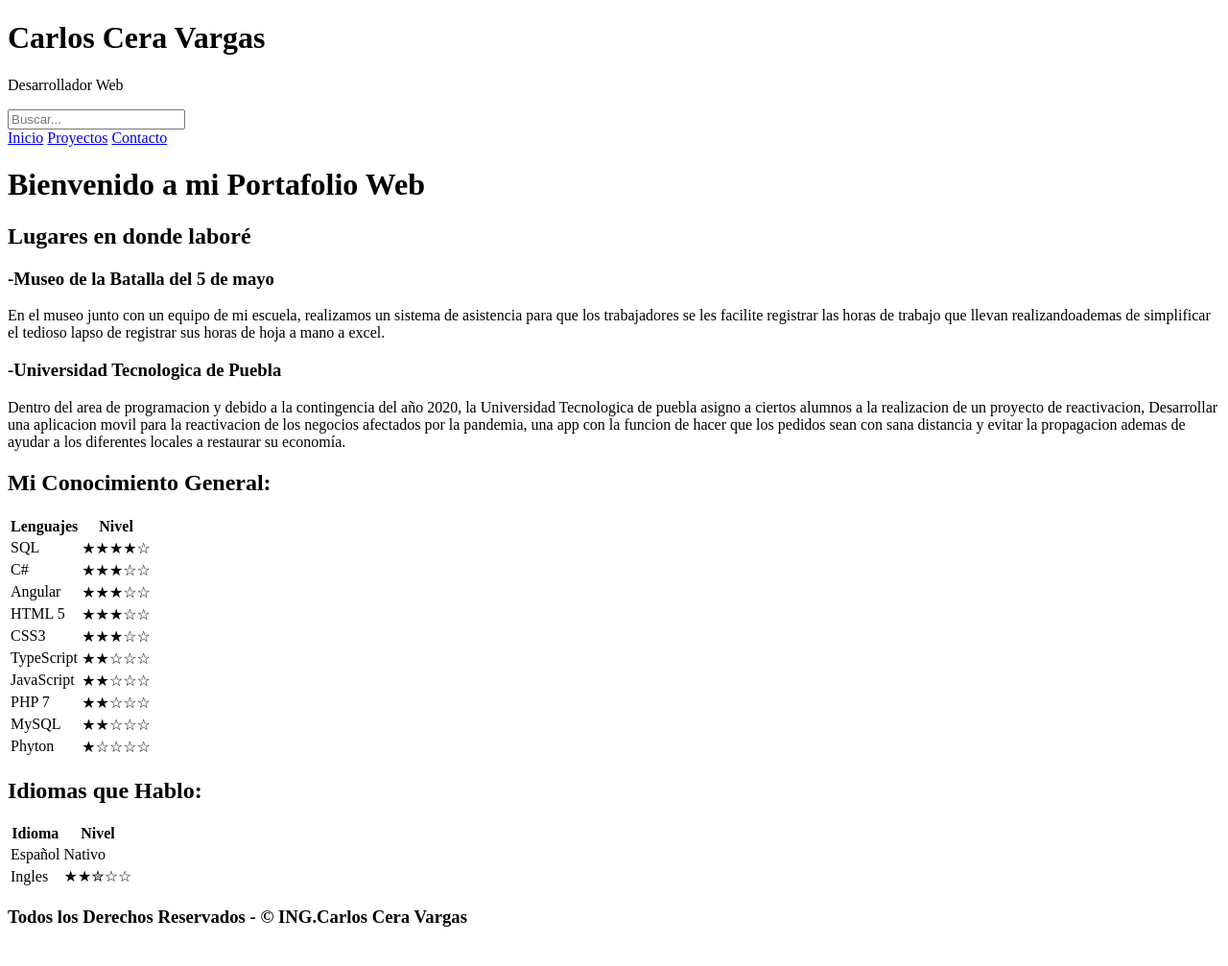
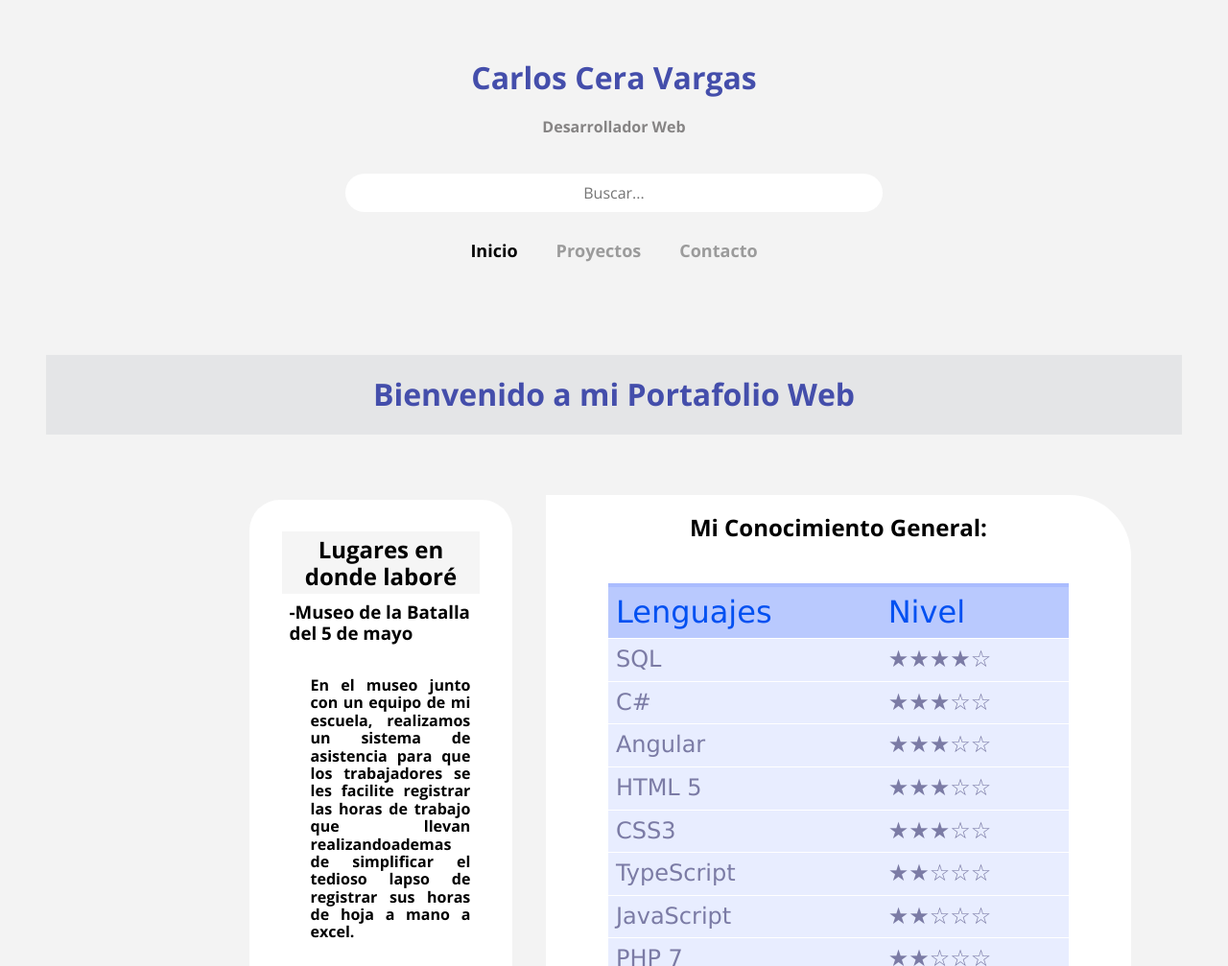
Before and after one commit to Hotcabo1/Portafolio, a plain HTML site: page index.html in a window 1280 px wide. Shown: the top 1007 px of the page at 96% size. Before the commit the page ends 986 px from the top, so only its background shows below. Drawn offline with nearby package versions, Linux system fonts and the light colour scheme; the site is published under a folder, as on GitHub Pages, so addresses that start at the root find nothing.

Commit message:
Correccion de enlaces

```diff
--- a/index.html
+++ b/index.html
@@ -5,8 +5,8 @@
     <meta http-equiv="X-UA-Compatible" content="IE=edge">
     <meta name="viewport" content="width=device-width, initial-scale=1.0">
     <link rel="stylesheet" href="https://fonts.googleapis.com/css?family=Open+Sans:400,700&display=swap">
-    <link rel="stylesheet" href="/css/normalize.css">
-    <link rel="stylesheet" href="/css/styles.css">
+    <link rel="stylesheet" href="css/normalize.css">
+    <link rel="stylesheet" href="css/styles.css">
 
 
     <title>Portafolio - © Carlos Cera Vargas </title>
@@ -23,9 +23,9 @@
                             <input type="text" class="barra-busqueda" id="barra-busqueda" placeholder="Buscar...">
                         </form>
                         <div class="categorias" id="categorias">
-                                <a href="/index.html" class="activo">Inicio</a>
-                                <a href="/proyectos.html">Proyectos</a>
-                                <a href="/contact.html">Contacto</a>
+                                <a href="index.html" class="activo">Inicio</a>
+                                <a href="proyectos.html">Proyectos</a>
+                                <a href="contact.html">Contacto</a>
                             </nav>
                         </div>
                 </header>
```
